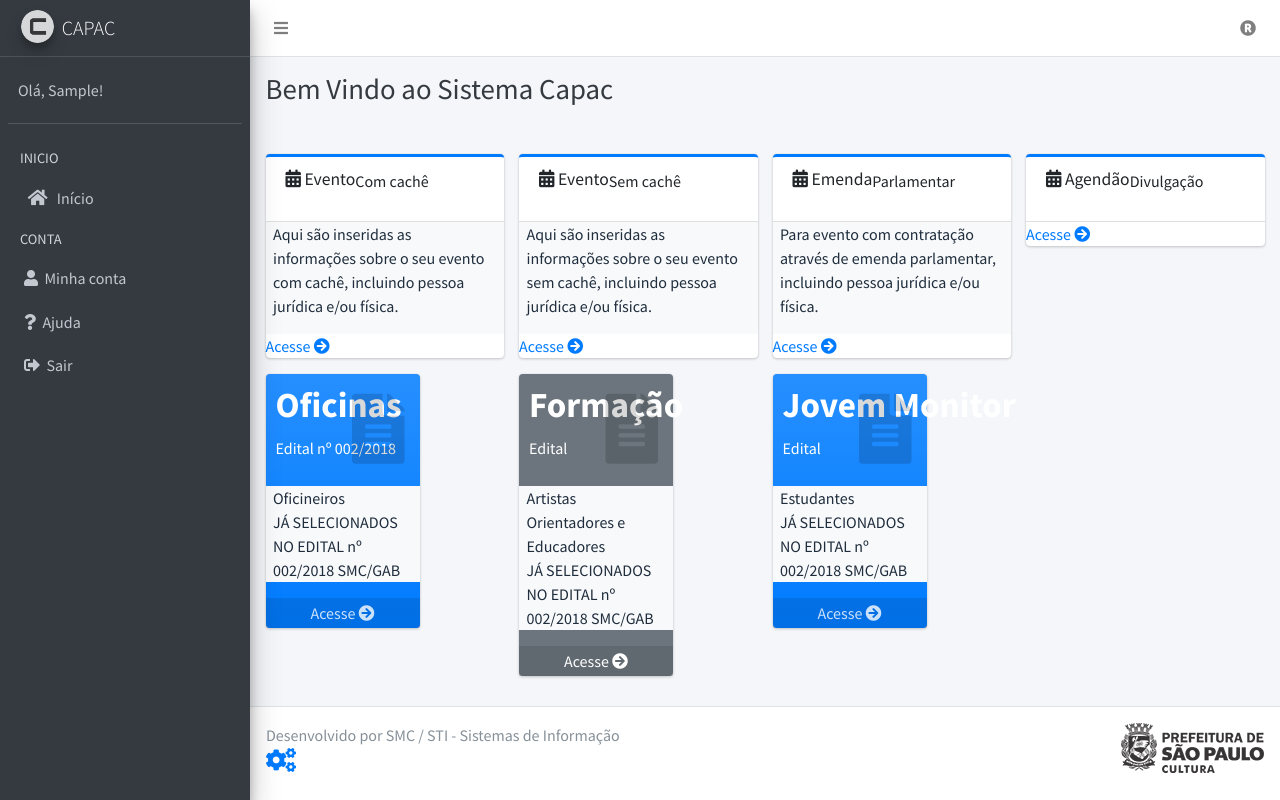
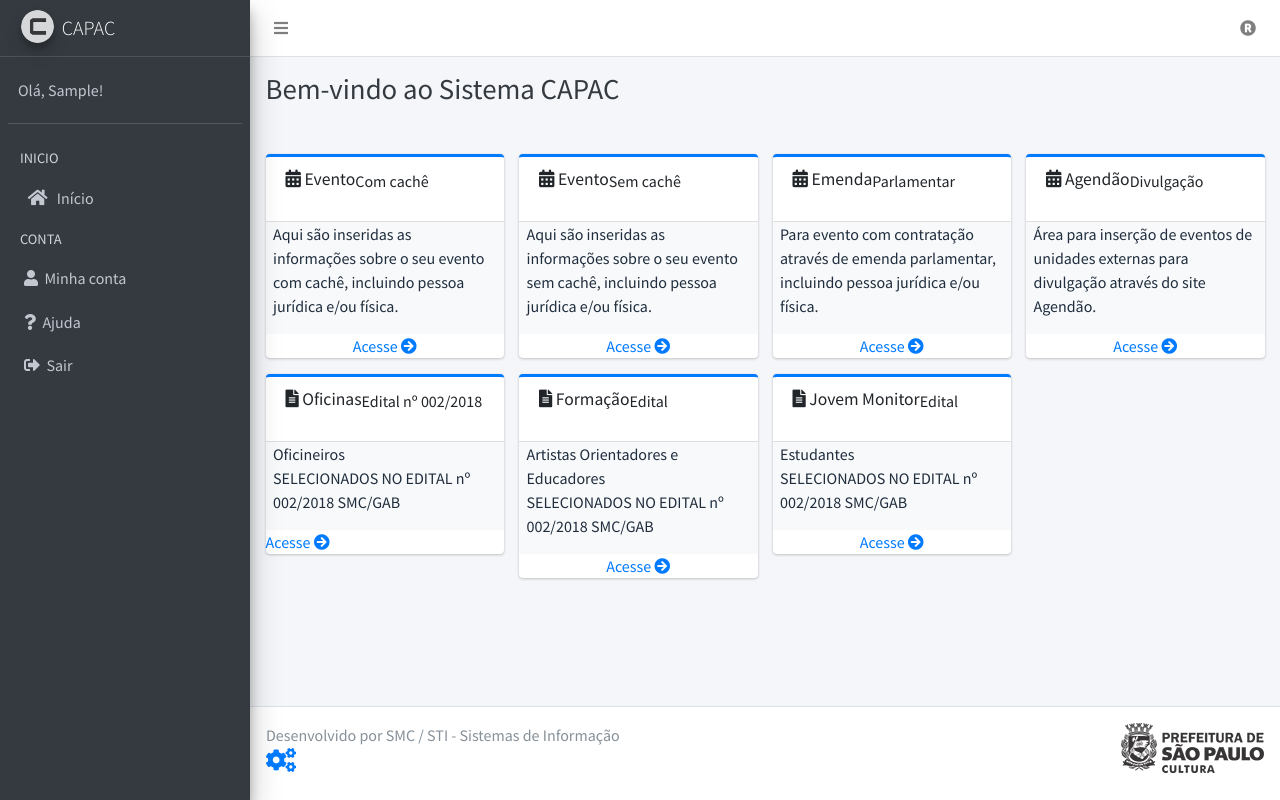
Before and after one commit to igsis/capac, a PHP site: page /inicio in a window 1280 px wide. Run offline with PHP 8.4, Linux system fonts and the light colour scheme; the visitor is signed in with stand-in values (Sample User, id 1); some libraries are stand-ins or nearby versions.

Commit message:
Novo layout para início do início

```diff
--- a/views/modulos/inicio/inicio.php
+++ b/views/modulos/inicio/inicio.php
@@ -3,7 +3,7 @@
     <div class="container-fluid">
         <div class="row mb-2">
             <div class="col-sm-6">
-                <h1 class="m-0 text-dark">Bem Vindo ao Sistema Capac</h1>
+                <h1 class="m-0 text-dark">Bem-vindo ao Sistema CAPAC</h1>
             </div><!-- /.col -->
         </div><!-- /.row -->
     </div><!-- /.container-fluid -->
@@ -29,10 +29,11 @@
                     <div class="bg-light col-md">
                         <p>Aqui são inseridas as informações sobre o seu evento com cachê, incluindo pessoa jurídica e/ou física.</p>
                     </div>
-
+                    <div align="center">
                         <a href="<?= SERVERURL ?>eventos/inicio" class="small-box-footer">
                             Acesse <i class="fas fa-arrow-circle-right"></i>
                         </a>
+                    </div>
                 </div>
             </div>
             <!-- ./col -->
@@ -46,13 +47,14 @@
                         </h3>
                         <p>Sem cachê</p>
                     </div>
-
                     <div class="bg-light col-md">
                         <p>Aqui são inseridas as informações sobre o seu evento sem cachê, incluindo pessoa jurídica e/ou física.</p>
                     </div>
+                    <div align="center">
                         <a href="<?= SERVERURL ?>eventos/inicio" class="small-box-footer">
                             Acesse <i class="fas fa-arrow-circle-right"></i>
                         </a>
+                    </div>
                 </div>
             </div>
             <!-- ./col -->
@@ -69,9 +71,11 @@
                     <div class="bg-light col-md">
                         <p>Para evento com contratação através de emenda parlamentar, incluindo pessoa jurídica e/ou física.</p>
                     </div>
+                    <div align="center">
                         <a href="<?= SERVERURL ?>eventos/inicio" class="small-box-footer">
                             Acesse <i class="fas fa-arrow-circle-right"></i>
                         </a>
+                    </div>
                 </div>
             </div>
             <!-- ./col -->
@@ -85,74 +89,78 @@
                         </h3>
                         <p>Divulgação</p>
                     </div>
+                    <div class="bg-light col-md">
+                        <p>Área para inserção de eventos de unidades externas para divulgação através do site Agendão.</p>
+                    </div>
+                    <div align="center">
                         <a href="#" class="small-box-footer">
                             Acesse <i class="fas fa-arrow-circle-right"></i>
                         </a>
+                    </div>
                 </div>
             </div>
             <!-- ./col -->
         </div>
         <!-- ./row -->
         <div class="row">
-            <div class="col-lg-2 col-6">
+            <div class="col-md-3">
                 <!-- small card -->
-                <div class="small-box bg-gradient-primary">
-                    <div class="inner">
-                        <h3>Oficinas</h3>
+                <div class="card card-primary card-outline">
+                    <div class="card-header">
+                        <h3 class="card-title">
+                            <i class="fas fa-file-alt"></i>
+                            Oficinas
+                        </h3>
                         <p>Edital nº 002/2018</p>
                     </div>
-                    <div class="icon">
-                        <i class="fas fa-file-alt"></i>
-                    </div>
                     <div class="bg-light col-md">
-                        <p>Oficineiros<br>JÁ SELECIONADOS NO EDITAL nº 002/2018 SMC/GAB</p>
+                        <p>Oficineiros<br>SELECIONADOS NO EDITAL nº 002/2018 SMC/GAB</p>
                     </div>
                     <a href="<?=SERVERURL?>oficina" class="small-box-footer">
                         Acesse <i class="fas fa-arrow-circle-right"></i>
                     </a>
-
                 </div>
             </div>
             <!-- ./col -->
-            <div class="col-sm-1">&nbsp;</div>
-            <!-- ./col -->
-            <div class="col-lg-2 col-6">
+            <div class="col-md-3">
                 <!-- small card -->
-                <div class="small-box bg-secondary">
-                    <div class="inner">
-                        <h3>Formação</h3>
+                <div class="card card-primary card-outline">
+                    <div class="card-header">
+                        <h3 class="card-title">
+                            <i class="fas fa-file-alt"></i>
+                            Formação
+                        </h3>
                         <p>Edital</p>
                     </div>
-                    <div class="icon">
-                        <i class="fas fa-file-alt"></i>
+                    <div class="bg-light col-md">
+                        <p>Artistas Orientadores e Educadores<br>SELECIONADOS NO EDITAL nº 002/2018 SMC/GAB</p>
                     </div>
-                    <div class="bg-light col-md">
-                        <p>Artistas Orientadores e Educadores<br>JÁ SELECIONADOS NO EDITAL nº 002/2018 SMC/GAB</p>
-                    </div>
+                    <div align="center">
                         <a href="#" class="small-box-footer">
                             Acesse <i class="fas fa-arrow-circle-right"></i>
                         </a>
                     </div>
                 </div>
+            </div>
             <!-- ./col -->
-            <div class="col-sm-1">&nbsp;</div>
-            <!-- ./col -->
-            <div class="col-lg-2 col-6">
+            <div class="col-md-3">
                 <!-- small card -->
-                <div class="small-box bg-gradient-primary">
-                    <div class="inner">
-                        <h3>Jovem Monitor</h3>
+                <div class="card card-primary card-outline">
+                    <div class="card-header">
+                        <h3 class="card-title">
+                            <i class="fas fa-file-alt"></i>
+                            Jovem Monitor
+                        </h3>
                         <p>Edital</p>
                     </div>
-                    <div class="icon">
-                        <i class="fas fa-file-alt"></i>
+                    <div class="bg-light col-md">
+                        <p>Estudantes<br>SELECIONADOS NO EDITAL nº 002/2018 SMC/GAB</p>
                     </div>
-                    <div class="bg-light col-md">
-                        <p>Estudantes<br>JÁ SELECIONADOS NO EDITAL nº 002/2018 SMC/GAB</p>
-                    </div>
+                    <div align="center">
                         <a href="#" class="small-box-footer">
                             Acesse <i class="fas fa-arrow-circle-right"></i>
                         </a>
+                    </div>
                 </div>
             </div>
             <!-- ./col -->
```
Lines whose indentation alone changed are shown as unchanged.
